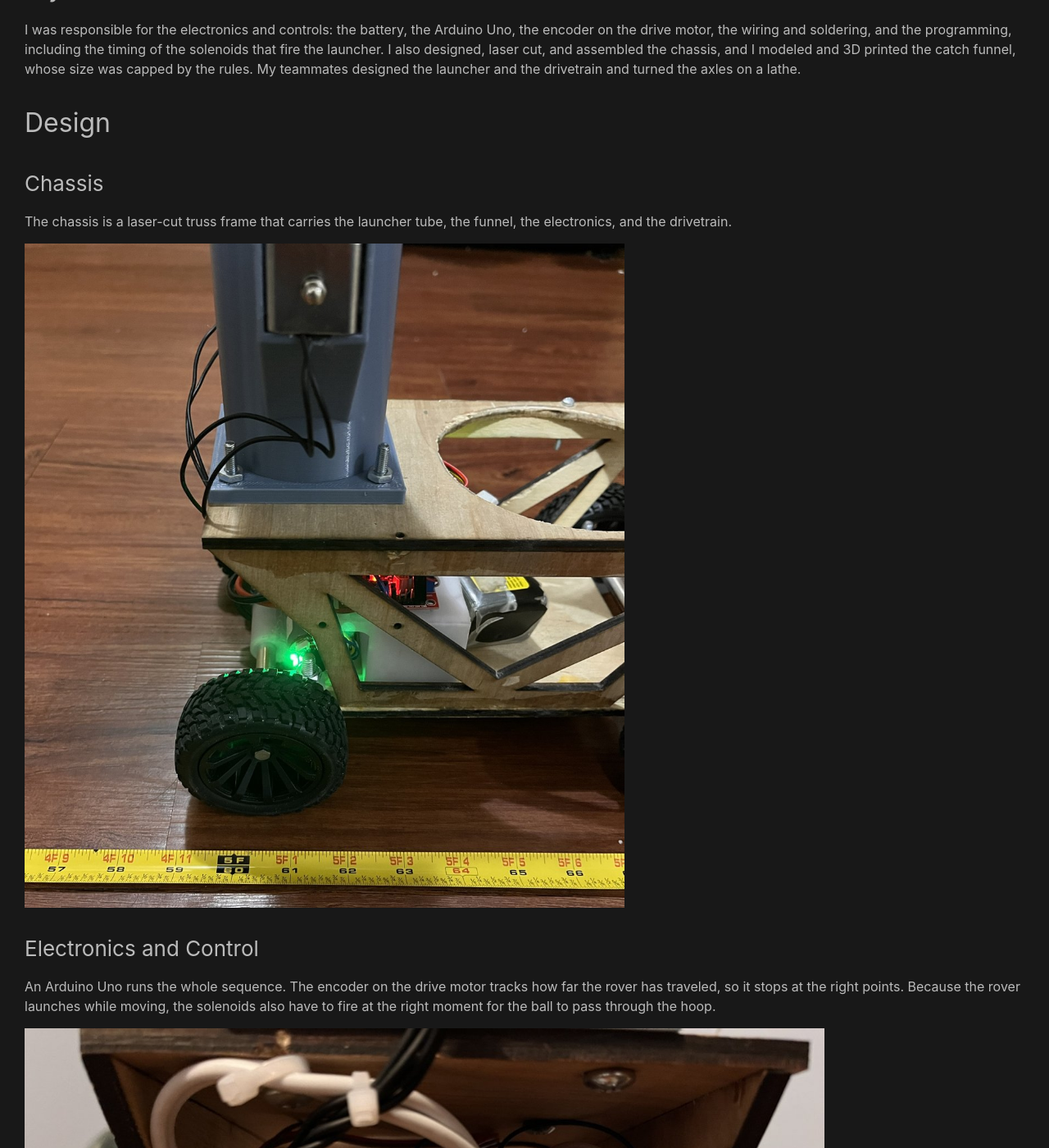
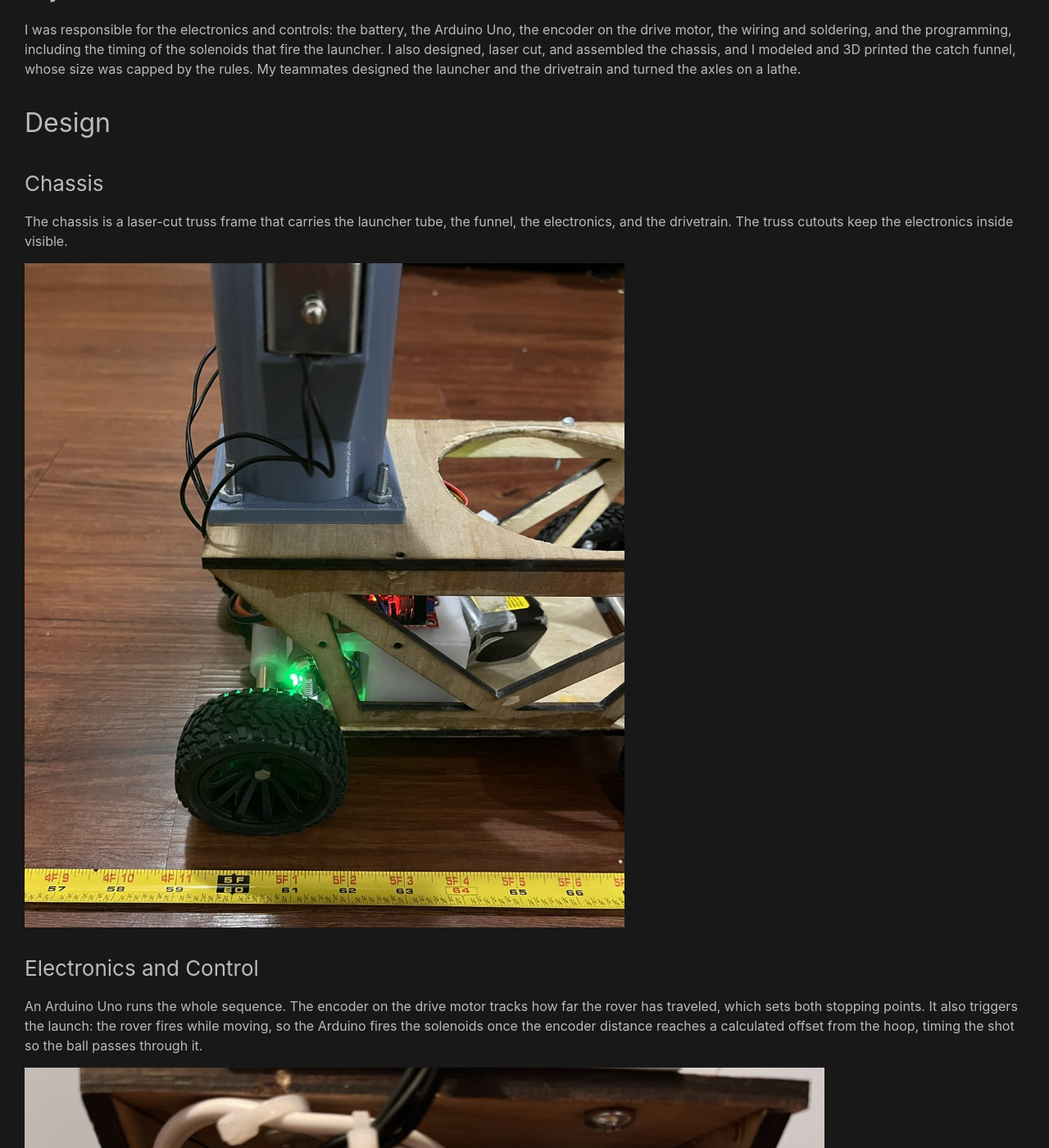
Before and after one commit to jacan20/portfolio, a Jekyll site: the page built from _posts/2024-11-01-autonomous-golf-ball-rover.md, in a window 1280 px wide and 1400 px high, scrolled down 1625 px. Shown: the whole window at 82% size. Built offline with Jekyll 4.4.1, drawn with Linux system fonts in a browser that asks for light colours; some of the changed text lies outside the part shown.

Commit message:
Add confirmed rover details: launch trigger, funnel size, cutouts
Co-Authored-By: Claude Opus 5.5 <noreply@anthropic.com>
Claude-Session: https://claude.ai/code/session_01KyzwqWajTaqgwRNoXRCdA9

```diff
--- a/_posts/2024-11-01-autonomous-golf-ball-rover.md
+++ b/_posts/2024-11-01-autonomous-golf-ball-rover.md
@@ -28,13 +28,13 @@ I was responsible for the electronics and controls: the battery, the Arduino Uno
 
 ### Chassis
 
-The chassis is a laser-cut truss frame that carries the launcher tube, the funnel, the electronics, and the drivetrain.
+The chassis is a laser-cut truss frame that carries the launcher tube, the funnel, the electronics, and the drivetrain. The truss cutouts keep the electronics inside visible.
 
 <img src="{{ '/Media/rover/chassis.jpg' | relative_url }}" alt="Side view of the laser-cut truss chassis with the launcher column mounted on top" width="60%"/>
 
 ### Electronics and Control
 
-An Arduino Uno runs the whole sequence. The encoder on the drive motor tracks how far the rover has traveled, so it stops at the right points. Because the rover launches while moving, the solenoids also have to fire at the right moment for the ball to pass through the hoop.
+An Arduino Uno runs the whole sequence. The encoder on the drive motor tracks how far the rover has traveled, which sets both stopping points. It also triggers the launch: the rover fires while moving, so the Arduino fires the solenoids once the encoder distance reaches a calculated offset from the hoop, timing the shot so the ball passes through it.
 
 <img src="{{ '/Media/rover/electronics.jpg' | relative_url }}" alt="Underside of the rover showing the Arduino, wiring, encoder-equipped drive motor, and turned axle" width="80%"/>
 
@@ -61,7 +61,7 @@ The launcher is spring-powered with an adjustable launch angle. Solenoids releas
 
 ### Catch Funnel
 
-The rules allowed a funnel above the supplied cup, up to a maximum size. I modeled and printed it to catch the falling ball and guide it into the cup.
+The rules allowed a funnel above the supplied cup, up to a maximum size. I modeled and printed one at that maximum to give the falling ball the largest possible target and guide it into the cup.
 
 ## Results and Lessons Learned
 
```
